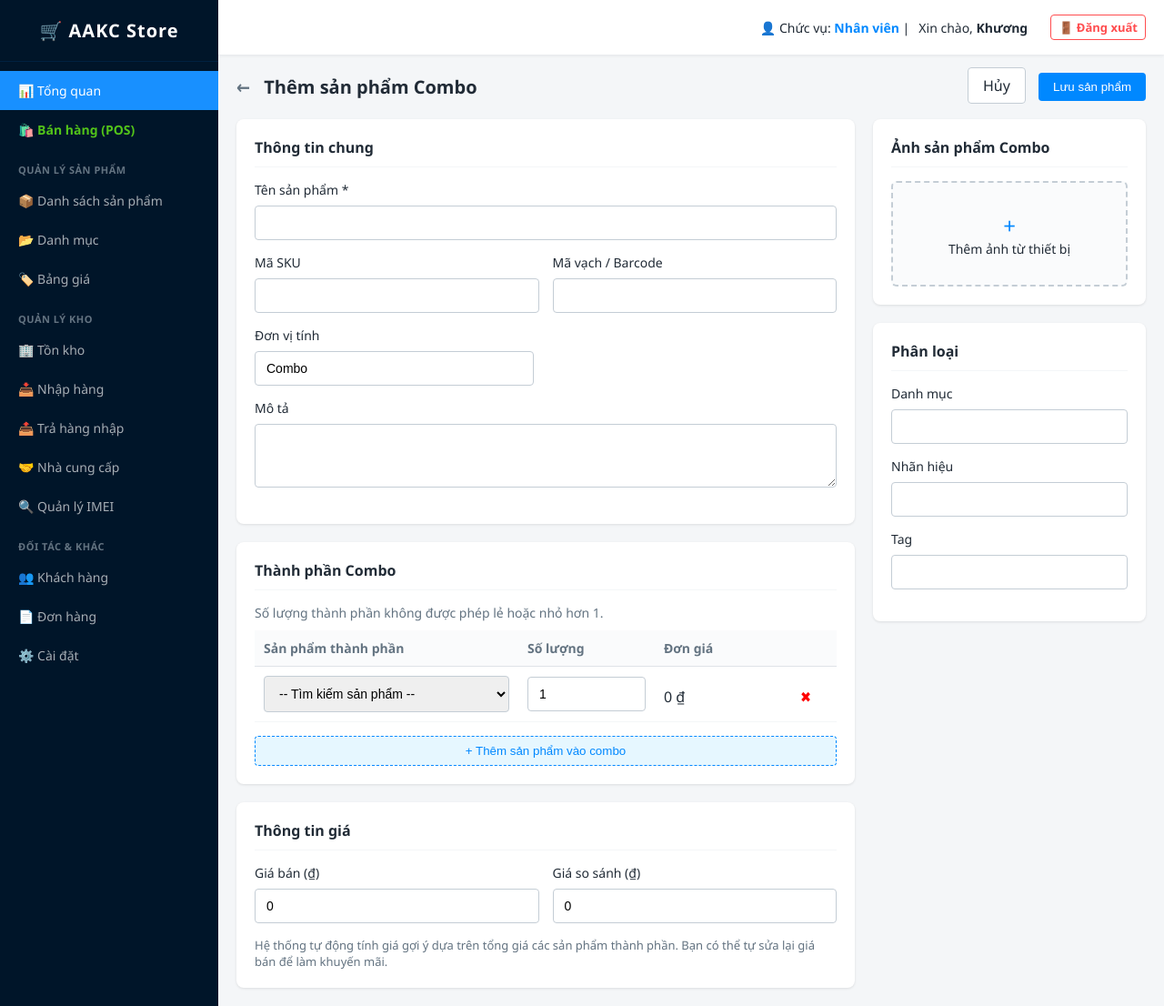
After one commit to minhkhuong2/de_an_quan_ly_ban_hang, a PHP site: page /app/views/product/add_combo.php in a window 1280 px wide. The commit adds this page. Shown: the whole page at 91% size. Run offline with PHP 8.4, Linux system fonts and the light colour scheme; the template is opened without the code that fills it, so the values that code supplies are empty.

Commit message:
lên up lại 10

```diff
--- a/app/core/App.php
+++ b/app/core/App.php
@@ -14,6 +14,8 @@ class App
         // --- Sản phẩm & Danh mục ---
         'product_list'     => ['ProductController', 'list'],
         'add_product'      => ['ProductController', 'add'],
+        'add_conversion'   => ['ProductController', 'add_conversion'],
+        'add_combo'        => ['ProductController', 'add_combo'],
         'edit_product'     => ['ProductController', 'edit'],
         'delete_product'   => ['ProductController', 'delete'],
         'product_category' => ['ProductController', 'category_list'],
--- /dev/null
+++ b/app/views/product/add_combo.php
@@ -0,0 +1,255 @@
+<?php require_once __DIR__ . '/../layout/header.php'; ?>
+<?php
+/** @var array $baseProducts Khai báo ẩn để mách cho VS Code biết biến này tồn tại */
+?>
+<style>
+    .sapo-header-bar {
+        display: flex;
+        justify-content: space-between;
+        align-items: center;
+        margin-bottom: 20px;
+    }
+
+    .btn-cancel {
+        background: #fff;
+        border: 1px solid #c4cdd5;
+        padding: 8px 16px;
+        border-radius: 4px;
+        color: #212b36;
+        text-decoration: none;
+        font-weight: 500;
+    }
+
+    .btn-save {
+        background: #0088ff;
+        color: #fff;
+        border: none;
+        padding: 8px 16px;
+        border-radius: 4px;
+        font-weight: 500;
+        cursor: pointer;
+        margin-left: 10px;
+    }
+
+    .sapo-grid {
+        display: flex;
+        gap: 20px;
+        align-items: flex-start;
+    }
+
+    .sapo-col-left {
+        flex: 0 0 68%;
+        display: flex;
+        flex-direction: column;
+        gap: 20px;
+    }
+
+    .sapo-col-right {
+        flex: 0 0 calc(32% - 20px);
+        display: flex;
+        flex-direction: column;
+        gap: 20px;
+    }
+
+    .sapo-card {
+        background: #fff;
+        border-radius: 8px;
+        box-shadow: 0 1px 3px rgba(0, 0, 0, 0.1);
+        padding: 20px;
+    }
+
+    .sapo-card-title {
+        font-size: 16px;
+        font-weight: bold;
+        margin-bottom: 15px;
+        color: #212b36;
+        border-bottom: 1px solid #f4f6f8;
+        padding-bottom: 10px;
+    }
+
+    .form-group {
+        margin-bottom: 15px;
+    }
+
+    .form-group label {
+        display: block;
+        margin-bottom: 8px;
+        font-weight: 500;
+        color: #212b36;
+        font-size: 14px;
+    }
+
+    .form-control {
+        width: 100%;
+        padding: 10px 12px;
+        border: 1px solid #c4cdd5;
+        border-radius: 4px;
+        outline: none;
+        font-size: 14px;
+        box-sizing: border-box;
+    }
+
+    .row-flex {
+        display: flex;
+        gap: 15px;
+    }
+
+    .row-flex .form-group {
+        flex: 1;
+    }
+
+    .table-combo {
+        width: 100%;
+        border-collapse: collapse;
+        margin-top: 10px;
+    }
+
+    .table-combo th {
+        background: #fafbfc;
+        padding: 10px;
+        text-align: left;
+        font-size: 14px;
+        color: #637381;
+        border-bottom: 1px solid #dfe3e8;
+    }
+
+    .table-combo td {
+        padding: 10px;
+        border-bottom: 1px solid #f4f6f8;
+    }
+
+    .upload-box {
+        border: 2px dashed #c4cdd5;
+        border-radius: 6px;
+        padding: 30px;
+        text-align: center;
+        cursor: pointer;
+        background: #fafbfc;
+    }
+</style>
+
+<form action="index.php?action=add_combo" method="POST" enctype="multipart/form-data">
+    <div class="sapo-header-bar">
+        <h2 style="font-size: 20px; margin: 0; color: #212b36;"><a href="index.php?action=product_list" style="color:#637381; text-decoration:none; margin-right: 10px;">←</a> Thêm sản phẩm Combo</h2>
+        <div>
+            <a href="index.php?action=product_list" class="btn-cancel">Hủy</a>
+            <button type="submit" class="btn-save">Lưu sản phẩm</button>
+        </div>
+    </div>
+
+    <div class="sapo-grid">
+        <div class="sapo-col-left">
+            <div class="sapo-card">
+                <div class="sapo-card-title">Thông tin chung</div>
+                <div class="form-group"><label>Tên sản phẩm *</label><input type="text" name="product_name" class="form-control" required></div>
+                <div class="row-flex">
+                    <div class="form-group"><label>Mã SKU</label><input type="text" name="sku" class="form-control"></div>
+                    <div class="form-group"><label>Mã vạch / Barcode</label><input type="text" name="barcode" class="form-control"></div>
+                </div>
+                <div class="form-group" style="width: 48%;"><label>Đơn vị tính</label><input type="text" name="unit" class="form-control" value="Combo"></div>
+                <div class="form-group"><label>Mô tả</label><textarea class="form-control" name="description" rows="3"></textarea></div>
+            </div>
+
+            <div class="sapo-card">
+                <div class="sapo-card-title">Thành phần Combo</div>
+                <p style="font-size: 14px; color: #637381; margin-bottom: 10px;">Số lượng thành phần không được phép lẻ hoặc nhỏ hơn 1.</p>
+
+                <table class="table-combo" id="comboTable">
+                    <thead>
+                        <tr>
+                            <th>Sản phẩm thành phần</th>
+                            <th style="width: 150px;">Số lượng</th>
+                            <th style="width: 150px;">Đơn giá</th>
+                            <th style="width: 50px;"></th>
+                        </tr>
+                    </thead>
+                    <tbody id="comboBody">
+                        <tr class="item-row">
+                            <td>
+                                <select name="component_id[]" class="form-control prod-select" onchange="calcPrice()" required>
+                                    <option value="">-- Tìm kiếm sản phẩm --</option>
+                                    <?php foreach ($baseProducts as $p): ?>
+                                        <option value="<?php echo $p['id']; ?>" data-price="<?php echo $p['base_price']; ?>">
+                                            <?php echo htmlspecialchars($p['product_name']); ?> (Tồn: <?php echo $p['stock']; ?>)
+                                        </option>
+                                    <?php endforeach; ?>
+                                </select>
+                            </td>
+                            <td><input type="number" name="component_qty[]" class="form-control qty-input" value="1" min="1" required oninput="calcPrice()"></td>
+                            <td class="row-price" style="padding-top: 15px;">0 ₫</td>
+                            <td style="padding-top: 15px;"><a href="javascript:void(0)" onclick="this.closest('tr').remove(); calcPrice();" style="color: red; text-decoration: none;">✖</a></td>
+                        </tr>
+                    </tbody>
+                </table>
+                <button type="button" onclick="addRow()" style="background: #e6f7ff; color: #0088ff; border: 1px dashed #0088ff; padding: 8px 15px; border-radius: 4px; margin-top: 15px; cursor: pointer; width: 100%;">+ Thêm sản phẩm vào combo</button>
+            </div>
+
+            <div class="sapo-card">
+                <div class="sapo-card-title">Thông tin giá</div>
+                <div class="row-flex">
+                    <div class="form-group"><label>Giá bán (₫)</label><input type="number" name="base_price" id="total_combo_price" class="form-control" value="0"></div>
+                    <div class="form-group"><label>Giá so sánh (₫)</label><input type="number" name="compare_price" class="form-control" value="0"></div>
+                </div>
+                <p style="font-size: 13px; color: #637381;">Hệ thống tự động tính giá gợi ý dựa trên tổng giá các sản phẩm thành phần. Bạn có thể tự sửa lại giá bán để làm khuyến mãi.</p>
+            </div>
+        </div>
+
+        <div class="sapo-col-right">
+            <div class="sapo-card">
+                <div class="sapo-card-title">Ảnh sản phẩm Combo</div>
+                <div class="upload-box" onclick="document.getElementById('file-upload').click()">
+                    <input type="file" id="file-upload" name="image" style="display: none;" accept="image/*" onchange="previewImage(event)">
+                    <div id="upload-placeholder">
+                        <div style="font-size: 24px; color: #0088ff;">+</div>
+                        <div style="font-size: 14px;">Thêm ảnh từ thiết bị</div>
+                    </div>
+                    <img id="image-preview" src="" style="display: none; max-width: 100%; max-height: 200px; margin: 0 auto; border-radius: 6px; object-fit: cover;">
+                </div>
+            </div>
+
+            <div class="sapo-card">
+                <div class="sapo-card-title">Phân loại</div>
+                <div class="form-group"><label>Danh mục</label><input type="text" name="category" class="form-control"></div>
+                <div class="form-group"><label>Nhãn hiệu</label><input type="text" name="brand" class="form-control"></div>
+                <div class="form-group"><label>Tag</label><input type="text" name="tags" class="form-control"></div>
+            </div>
+        </div>
+    </div>
+</form>
+
+<script>
+    function previewImage(event) {
+        var reader = new FileReader();
+        reader.onload = function() {
+            document.getElementById('image-preview').src = reader.result;
+            document.getElementById('image-preview').style.display = 'block';
+            document.getElementById('upload-placeholder').style.display = 'none';
+        }
+        reader.readAsDataURL(event.target.files[0]);
+    }
+
+    function calcPrice() {
+        let total = 0;
+        document.querySelectorAll('.item-row').forEach(row => {
+            let selectBox = row.querySelector('.prod-select');
+            if (selectBox.selectedIndex > 0) {
+                let price = selectBox.options[selectBox.selectedIndex].getAttribute('data-price');
+                let qty = row.querySelector('.qty-input').value || 0;
+                let subTotal = parseFloat(price) * parseInt(qty);
+                row.querySelector('.row-price').innerText = subTotal.toLocaleString() + ' ₫';
+                total += subTotal;
+            }
+        });
+        document.getElementById('total_combo_price').value = total;
+    }
+
+    function addRow() {
+        let tbody = document.getElementById('comboBody');
+        let tr = document.createElement('tr');
+        tr.className = 'item-row';
+        tr.innerHTML = document.querySelector('.item-row').innerHTML;
+        tbody.appendChild(tr);
+    }
+</script>
+
+<?php require_once __DIR__ . '/../layout/footer.php'; ?>
--- a/app/views/product/list.php
+++ b/app/views/product/list.php
@@ -161,9 +161,8 @@
             <button class="dropdown-btn">+ Thêm sản phẩm ▼</button>
             <div class="sapo-dropdown-content" style="right: 0; left: auto;">
                 <a href="index.php?action=add_product">Thêm sản phẩm thường</a>
-                <a href="#">Sản phẩm Serial/IMEI</a>
-                <a href="#">Sản phẩm Combo</a>
-                <a href="#">Sản phẩm lô - HSD</a>
+                <a href="index.php?action=add_conversion">Sản phẩm quy đổi</a>
+                <a href="index.php?action=add_combo">Sản phẩm Combo</a>
             </div>
         </div>
     </div>
```
Also changed, not shown: app/controllers/ProductController.php (+78 -0 lines), app/models/ProductModel.php (+87 -2 lines), app/views/product/add_conversion.php (added, +182 -0 lines).
